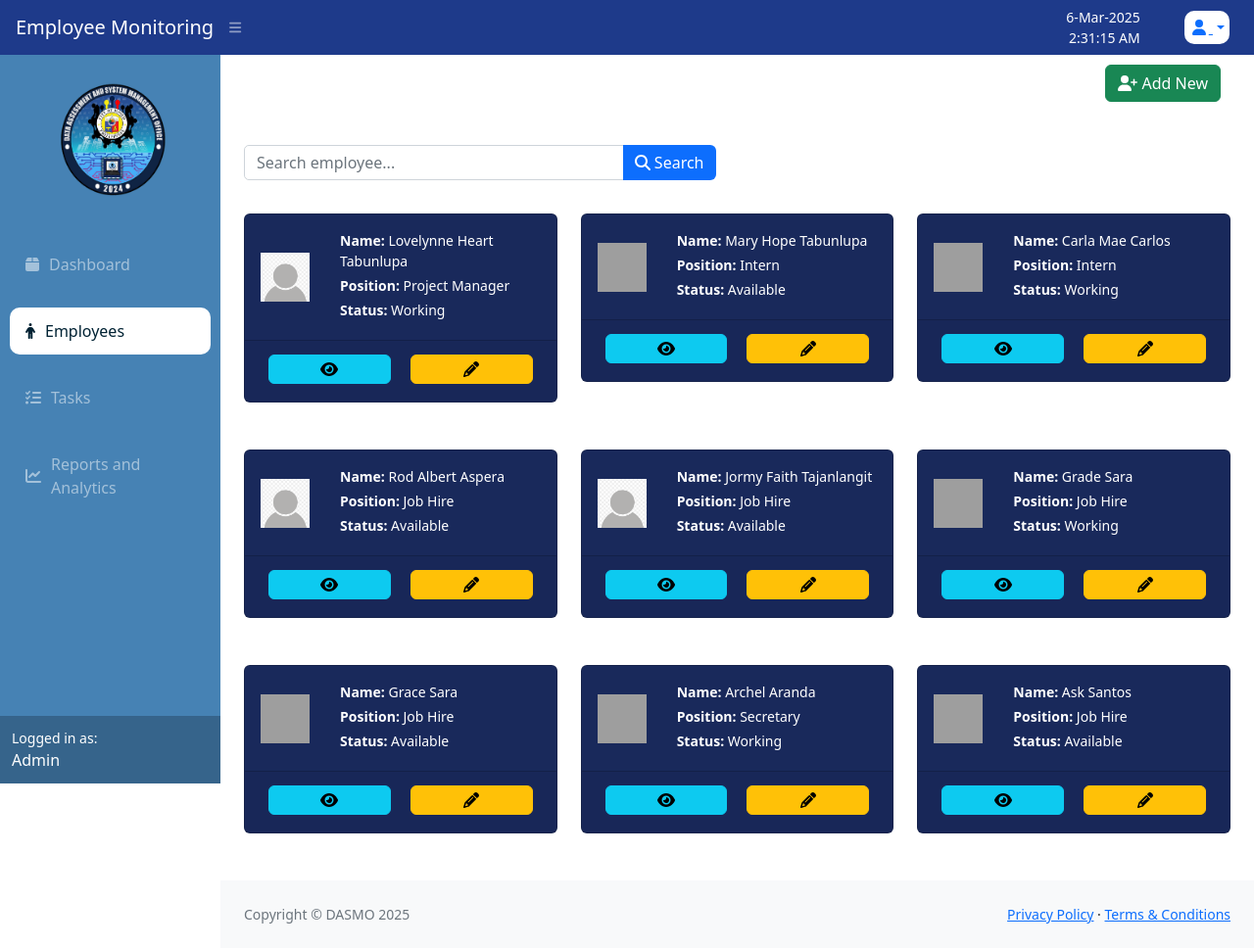
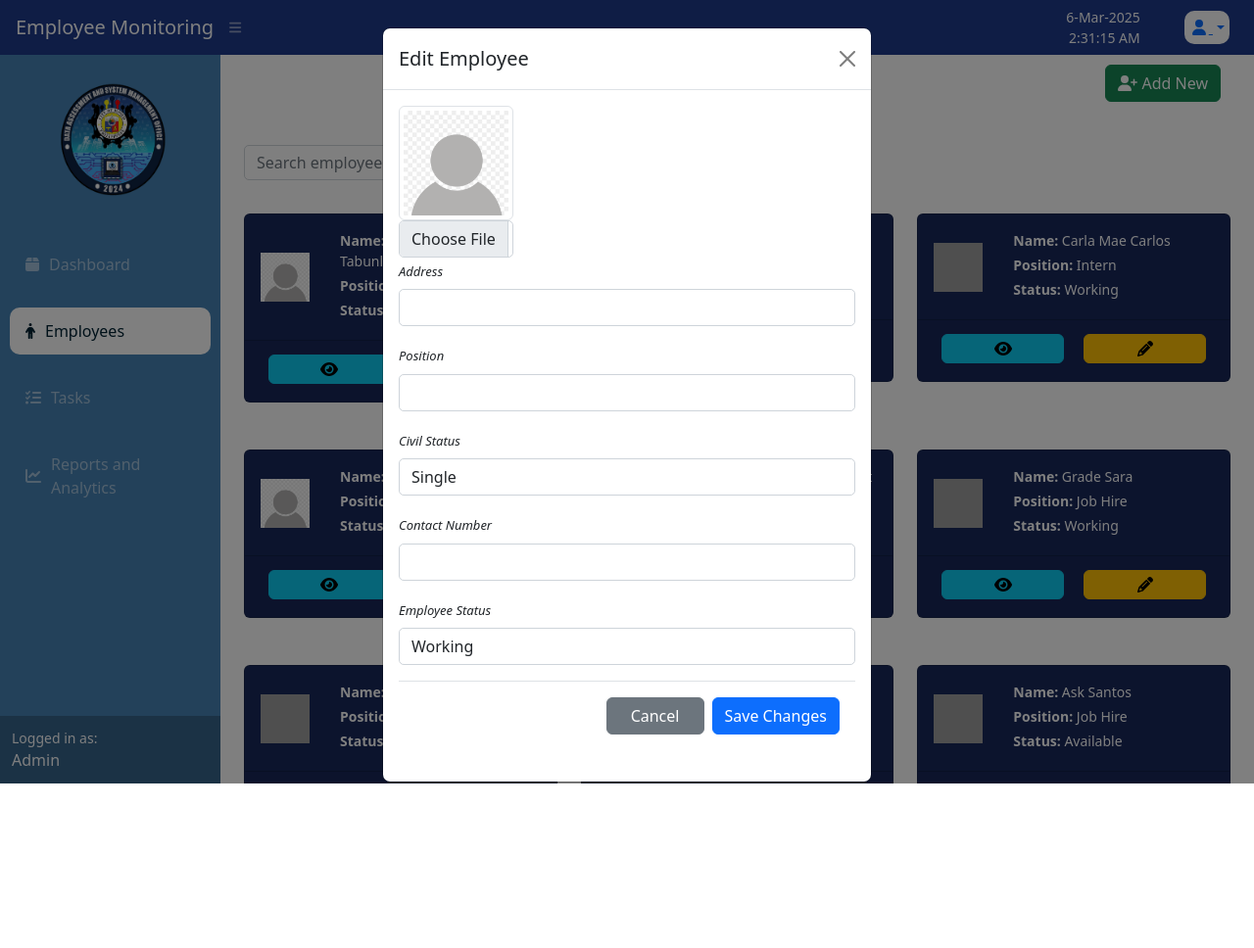
Before and after one commit to digilove03/Employee-Tracking-and-Monitoring-System, a PHP site: page /employees.php in a window 1280 px wide, after a click that opens the changed part. Shown: the whole page at 98% size. After the commit the page ends 800 px from the top, so only its background shows below. Run offline with PHP 8.4, Linux system fonts and the light colour scheme; a user stored in the database is signed in; data comes from the database, SQL or seed files in the repository; some libraries are stand-ins or nearby versions; grey boxes are pictures that could not be loaded.

Commit message:
Update employees.php for edit

```diff
--- a/employees.php
+++ b/employees.php
@@ -469,6 +469,74 @@ include('include/navbar.php');
     </div>
 
 
+
+    <!-- Edit Employee Modal  address, position, civStatus, conNum,status,photo -->
+    <div class="modal fade" id="editEmployeeModal" tabindex="-1" aria-labelledby="editEmployeeModalLabel" aria-hidden="true">
+        <div class="modal-dialog">
+            <div class="modal-content">
+                <div class="modal-header">
+                    <h5 class="modal-title" id="editEmployeeModalLabel">Edit Employee</h5>
+                    <button type="button" class="btn-close" data-bs-dismiss="modal" aria-label="Close"></button>
+                </div>
+                <div class="modal-body">
+                    <form id="editEmployeeForm">
+                        <input type="hidden" id="editEmployeeId"> <!-- Hidden input for Employee ID -->
+                        <!-- Photo Upload -->
+                        <div class="col-sm-3 text-center">
+                            <img id="editProfilePreview" src="emp_profile/default.png" class="img-thumbnail" alt="Profile Picture">
+                            <input type="file" class="form-control" name="editEmployeePhoto" id="editEmployeePhoto" onchange="previewEditProfileIMG(event)">
+                        </div>
+
+                        <div class="mb-3">
+                            <label for="editEmployeeAddress" class="form-label">Address</label>
+                            <input type="text" class="form-control" name="editEmployeeAddress" id="editEmployeeAddress">
+                        </div>
+
+                        <div class="mb-3">
+                            <label for="editEmployeePosition" class="form-label">Position</label>
+                            <input type="text" class="form-control" name="editEmployeePosition" id="editEmployeePosition">
+                        </div>
+
+                        <div class="mb-3">
+                            <label for="editEmployeeCivilStatus" class="form-label">Civil Status</label>
+                            <select class="form-control" name="editEmployeeCivilStatus" id="editEmployeeCivilStatus">
+                                <option value="Single">Single</option>
+                                <option value="Married">Married</option>
+                                <option value="Divorced">Divorced</option>
+                                <option value="Widowed">Widowed</option>
+                            </select>
+                      </div>
+
+                        <div class="mb-3">
+                            <label for="editEmployeeContact" class="form-label">Contact Number</label>
+                            <input type="text" class="form-control" name="editEmployeeContact" id="editEmployeeContact">
+                        </div>
+
+                        <div class="mb-3">
+                            <label for="editEmployeeStatus" class="form-label">Employee Status</label>
+                            <select class="form-control" name="editEmployeeStatus" id="editEmployeeStatus">
+                                <option value="Working">Working</option>
+                                <option value="On Leave">On Leave</option>
+                                <option value="On Break">On Break</option>
+                                <option value="Available">Available</option>
+                            </select>
+                      </div>
+
+                        <div class="modal-footer">
+                            <button type="button" class="btn btn-secondary" data-bs-dismiss="modal">Cancel</button>
+                            <button type="submit" class="btn btn-primary">Save Changes</button>
+                        </div>
+                    </form>
+              </div>
+            </div>
+        </div>
+    </div>
+
+
+
+
+
+
     <script src="https://code.jquery.com/jquery-3.6.0.min.js"></script>
     <script>
         function previewImage(event) {
@@ -478,6 +546,16 @@ include('include/navbar.php');
             }
             reader.readAsDataURL(event.target.files[0]);
         }
+
+
+        function previewEditProfileIMG(event) {
+            const reader = new FileReader();
+            reader.onload = function () {
+                document.getElementById('editProfilePreview').src = reader.result;
+            }
+            reader.readAsDataURL(event.target.files[0]);
+        }
+
 
         // Calculate age when birthdate changes
         document.getElementById("birthdate").addEventListener("change", function() {
@@ -586,6 +664,40 @@ include('include/navbar.php');
             });
         });
 
+
+
+        //edit employee
+        $(document).ready(function() {
+            $('#editEmployeeForm').submit(function(e) {
+                e.preventDefault(); // Prevent default form submission
+
+                var formData = new FormData(this); // Collect form data
+                formData.append('id', $('#editEmployeeId').val()); // Add employee ID
+
+                $.ajax({
+                    url: 'update_employee.php', // Path to your PHP script
+                    type: 'POST',
+                    data: formData,
+                    contentType: false,
+                    processData: false,
+                    dataType: 'json',
+                    success: function(response) {
+                        if (response.success) {
+                            alert('Employee updated successfully!');
+                            $('#editEmployeeModal').modal('hide'); // Close modal
+                            location.reload(); // Reload page to reflect changes
+                        } else {
+                            alert('Error: ' + response.message);
+                        }
+                    },
+                    error: function() {
+                        alert('An error occurred during the update.');
+                    }
+                });
+            });
+        });
+
+
         </script>
 </body>
 </html>
```
